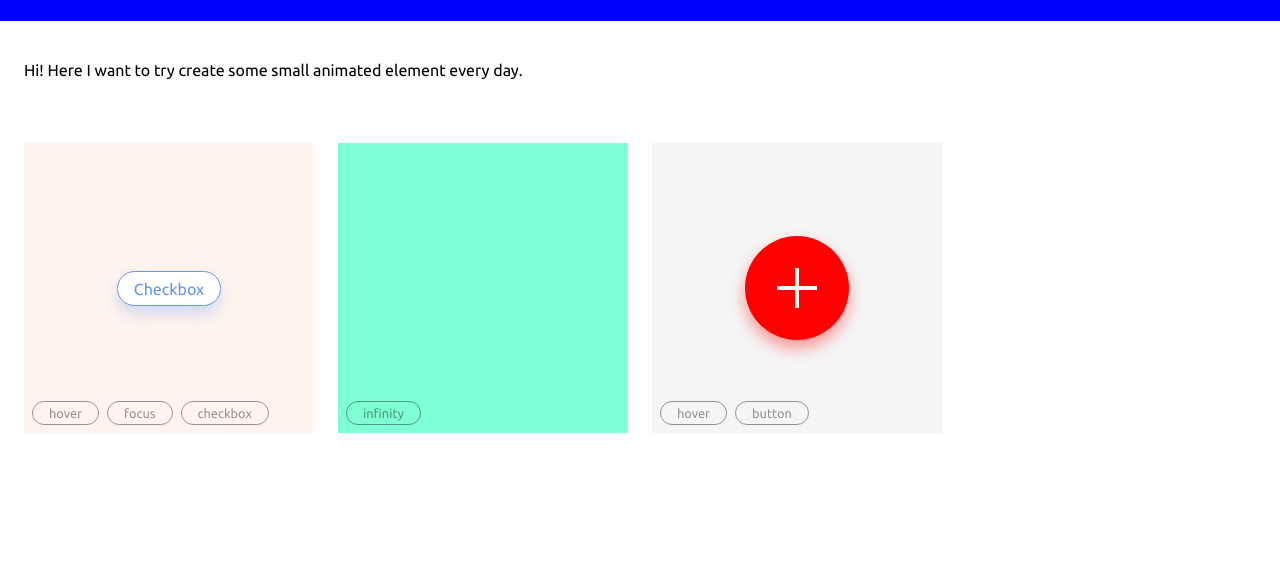
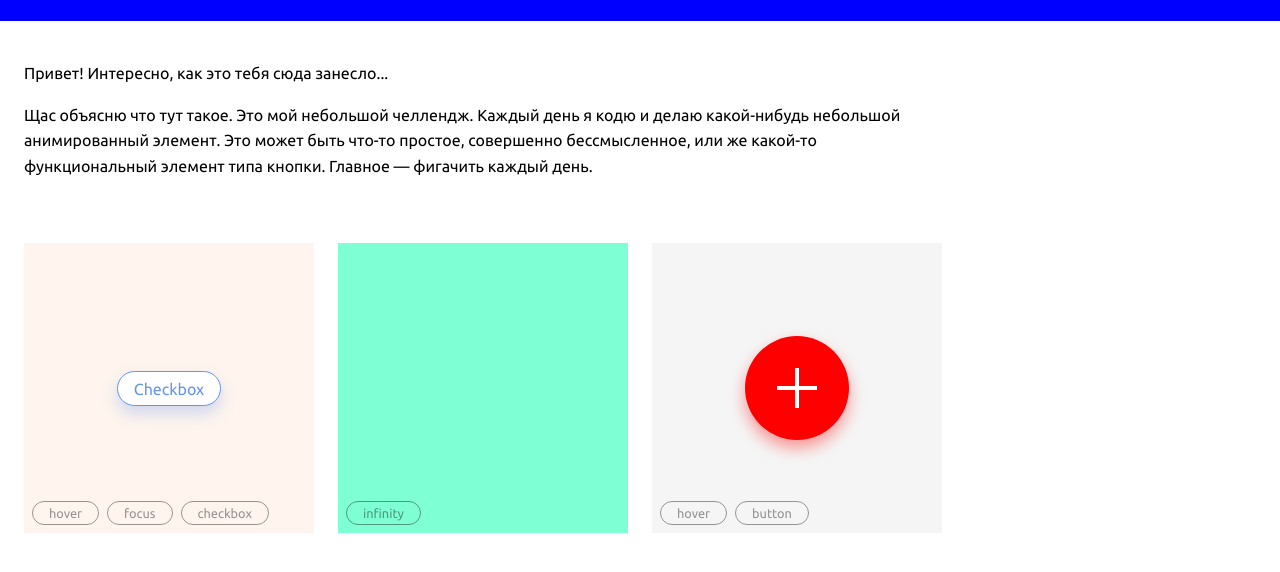
Before and after one commit to wrgraff/edc, a website: page index.html in a window 1280 px wide. Shown: the part 94-666 px from the top of the page. Drawn offline with Linux system fonts and the light colour scheme.

Commit message:
added new description

```diff
--- a/index.html
+++ b/index.html
@@ -18,7 +18,8 @@
     </header>
 
     <section class="description">
-        <p>Hi! Here I want to try create some small animated element every day.</p>
+        <p>Привет! Интересно, как это тебя сюда занесло...</p>
+        <p>Щас объясню что тут такое. Это мой небольшой челлендж. Каждый день я&nbsp;кодю и&nbsp;делаю какой-нибудь небольшой анимированный элемент. Это может быть что-то простое, совершенно бессмысленное, или&nbsp;же какой-то функциональный элемент типа кнопки. Главное&nbsp;— фигачить каждый день.</p>
     </section>
 
     <section class="elements">
--- a/sass/style.scss
+++ b/sass/style.scss
@@ -26,6 +26,11 @@ h1 {
 
 .description {
     padding: 24px;
+    line-height: 1.6;
+
+    p {
+        max-width: 900px;
+    }
 }
 
 .elements {
```
Also changed, not shown: css/style.css.
